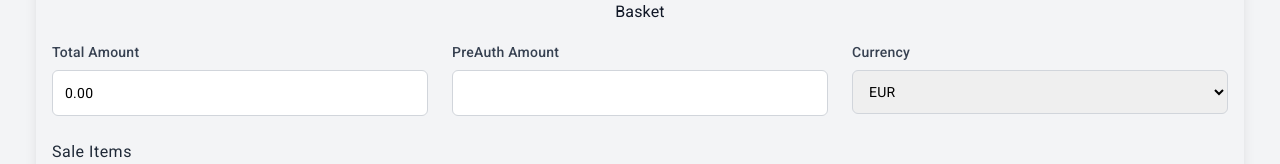
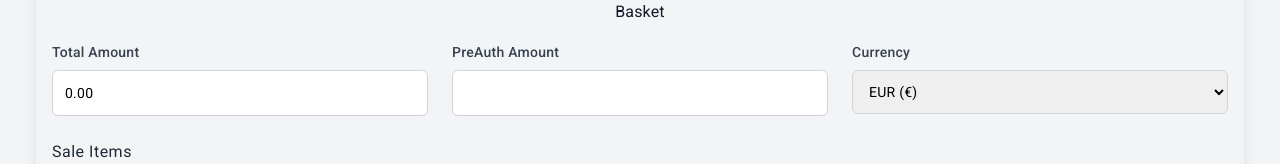
Before and after one commit to KarimLahyani/E-Payment-system, an Angular app in the folder frontend/: page /request-info/amount in a window 1280 px wide. Shown: the part 530-694 px from the top of the page. Built offline with nearby package versions, Linux system fonts and the light colour scheme; no server answers.

Commit message:
Add currency logo rendering

```diff
--- a/frontend/src/app/amount/amount.component.html
+++ b/frontend/src/app/amount/amount.component.html
@@ -14,8 +14,9 @@
     <div>
       <label class="block text-sm font-medium text-gray-700 mb-2">Currency</label>
       <select [(ngModel)]="amountData.currency" (ngModelChange)="onManualAmountChange()" class="w-full p-3 border border-gray-300 rounded-md focus:outline-none focus:ring-2 focus:ring-blue-500">
-        <option value="EUR">EUR</option>
-        <option value="USD">USD</option>
+        <option value="EUR">EUR (€)</option>
+        <option value="USD">USD ($)</option>
+        <option value="GBP">GBP (£)</option>
       </select>
     </div>
   </div>
```
Also changed, not shown: 1 other file (tests, documents, lock files or other folders).
